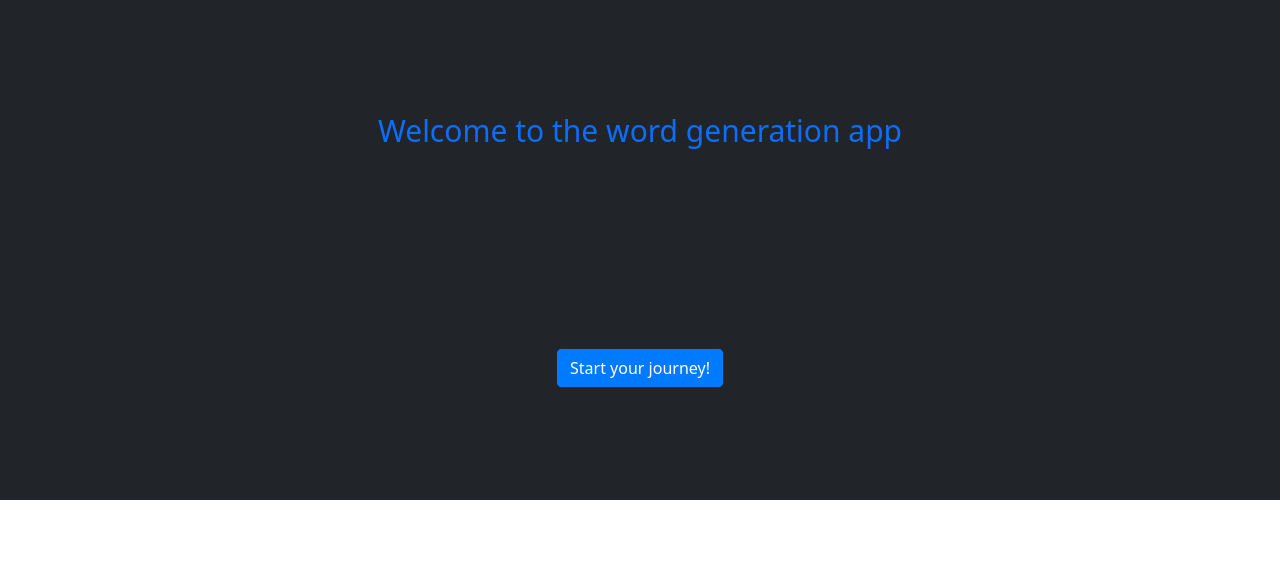
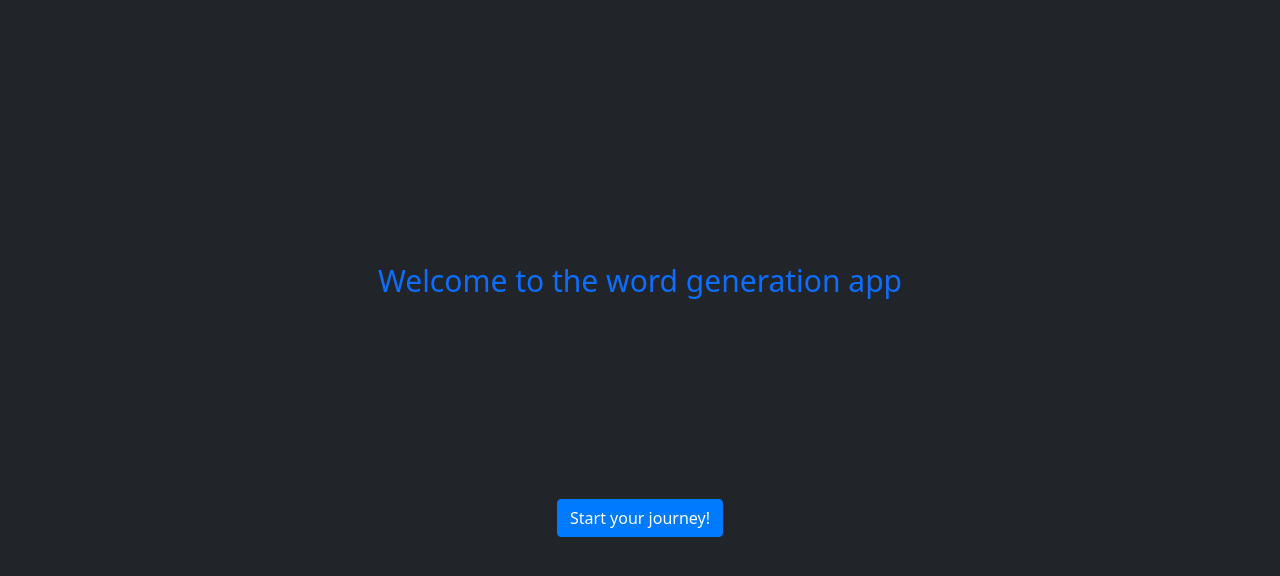
Before and after one commit to SimonHumber/VocabProject, a React (Create React App) app: page / in a window 1280 px wide. Shown: the top 576 px of the page. Built offline with nearby package versions, Linux system fonts and the light colour scheme; no server answers.

Commit message:
changed height to be taller

```diff
--- a/src/welcomePage.css
+++ b/src/welcomePage.css
@@ -1,5 +1,5 @@
 .welcome-page-container {
-    height: 500px;
+    height: 800px;
     width: 100%;
     display: flex;
     flex-direction: column;
```
